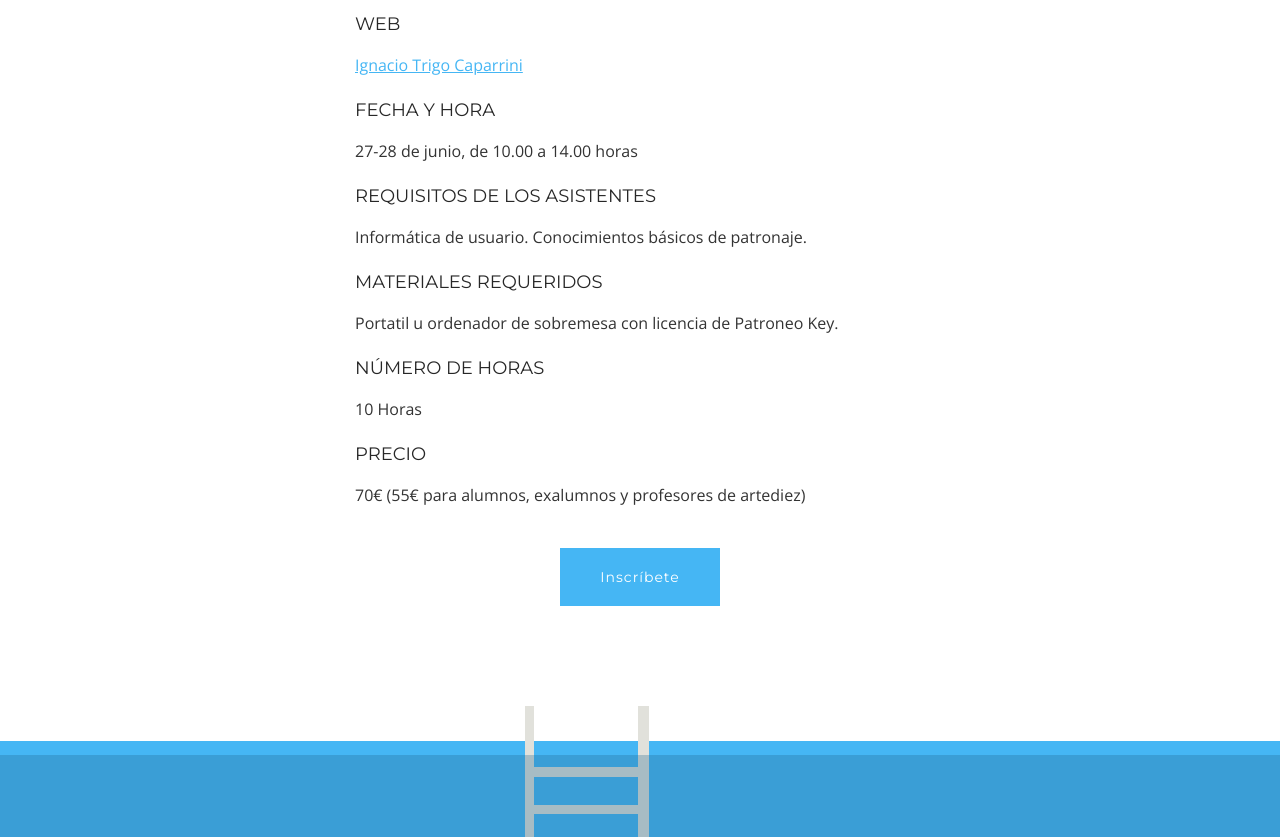
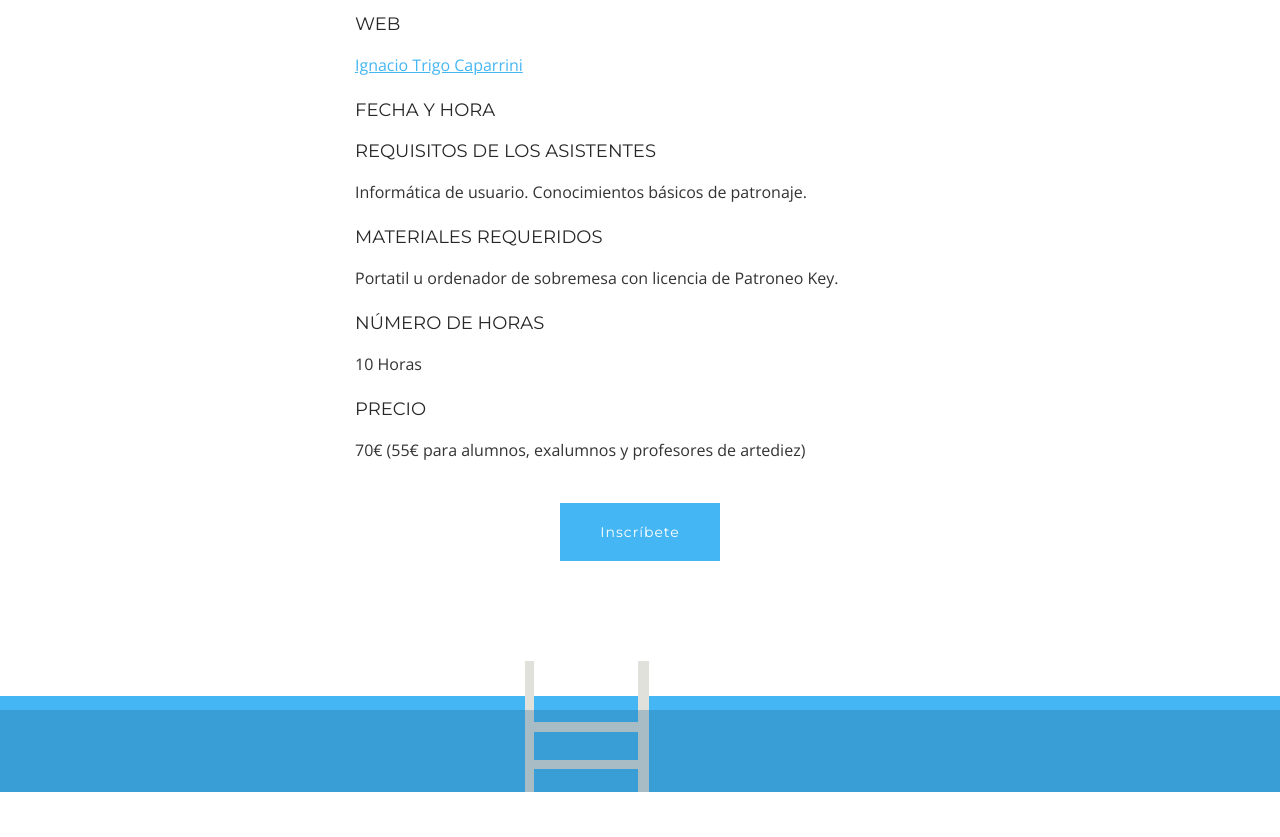
Before and after one commit to lidiaarranz/lidiaarranz.github.io, a plain HTML site: page cursos/patronaje-moda-ordenador.html in a window 1280 px wide. Shown: the part 980-1817 px from the top of the page. After the commit the page ends 1772 px from the top, so only its background shows below. Drawn offline with nearby package versions, Linux system fonts and the light colour scheme.

Commit message:
Curso-patronaje

```diff
--- a/cursos/patronaje-moda-ordenador.html
+++ b/cursos/patronaje-moda-ordenador.html
@@ -67,7 +67,7 @@
             <h6>Web</h6>
             <p class="project-description"><a class="black" href="https://www.apasarafashiontechnology.com/" target="blank">Ignacio Trigo Caparrini</a></p>
             <h6>Fecha y hora</h6>
-            <p class="project-description">27-28 de junio, de 10.00 a 14.00 horas</p>
+            <p class="project-description"></p>
             <h6>Requisitos de los asistentes</h6>
             <p class="project-description">Informática de usuario. Conocimientos básicos de patronaje.</p>
             <h6>Materiales requeridos</h6>
```
